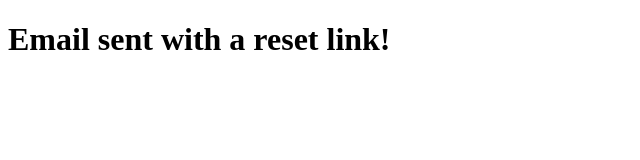
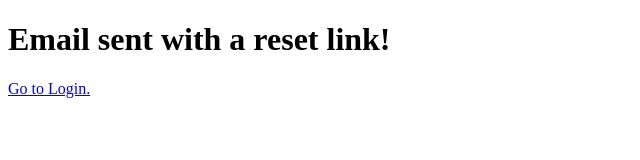
Before and after one commit to abdlnoman/-basic-login-signup, a plain HTML site: page emailsent.html in a window 1280 px wide. Shown: the full height of the page, 0-640 px from the left. Drawn offline with Linux system fonts and the light colour scheme.

Commit message:
added <a> tag in emailsent for get back to login page

```diff
--- a/emailsent.html
+++ b/emailsent.html
@@ -7,5 +7,6 @@
 </head>
 <body>
     <h1>Email sent with a reset link!</h1>
+    <a href="login.html">Go to Login.</a>
 </body>
 </html>
```
